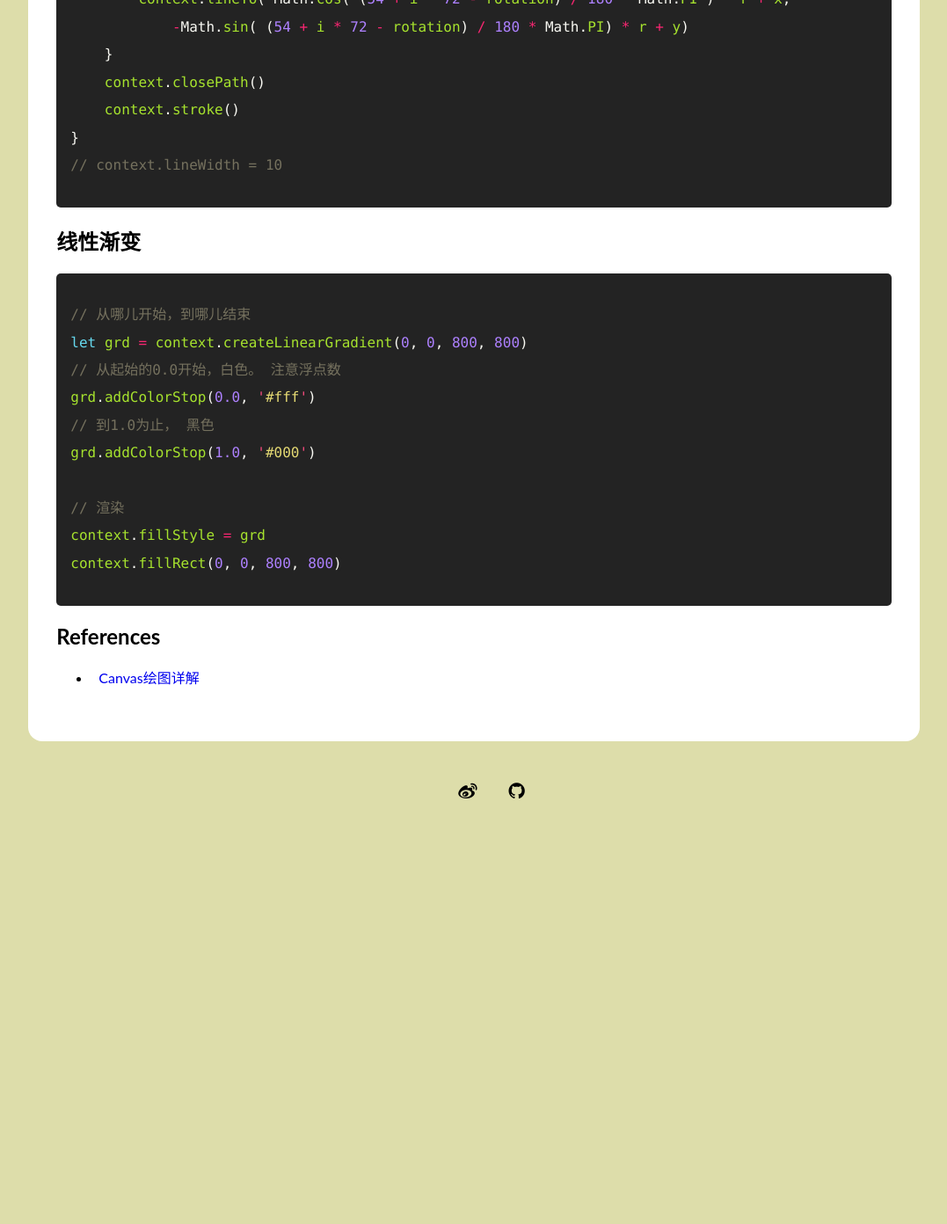
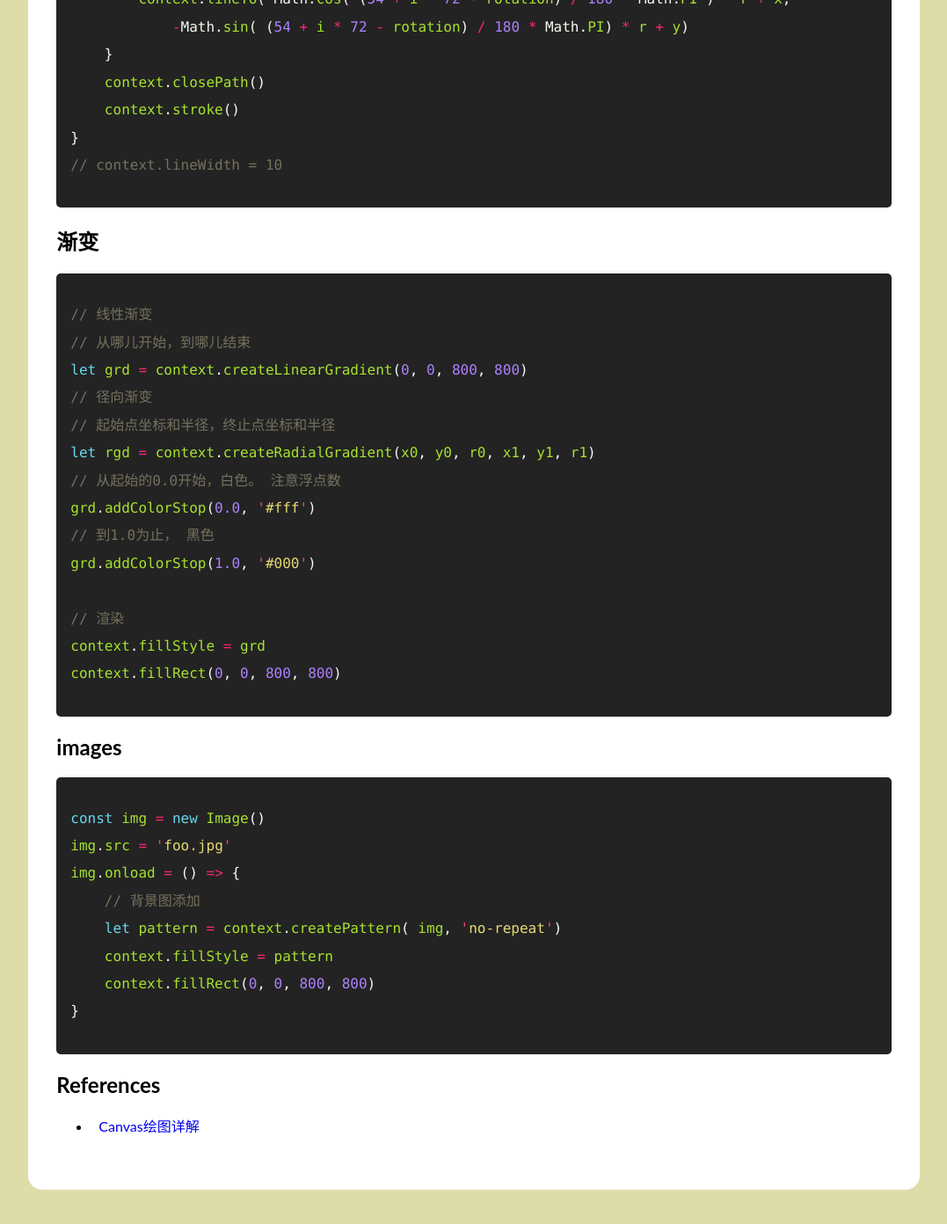
Before and after one commit to AnnatarHe/AnnatarHe.github.io, a Jekyll site: the page built from _posts/2016-03-05-begin-with-canvas.md, in a window 1280 px wide and 1400 px high, scrolled down 3421 px. Shown: the top 1392 px of the window at 88% size, without its empty margins (101-1178 px from the left). Built offline with Jekyll 4.4.1, drawn with Linux system fonts in a browser that asks for light colours; nearby versions of some CDN libraries; some web fonts are replaced; comment, search, counter and statistics services are not loaded; before the commit the page ends 4345 px from its top, so only the background shows below that.

```diff
--- a/_posts/2016-03-05-begin-with-canvas.md
+++ b/_posts/2016-03-05-begin-with-canvas.md
@@ -119,11 +119,15 @@ function drawStar( cxt, r, R, x, y, rotation) {
 // context.lineWidth = 10
 {% endhighlight %}
 
-## 线性渐变
+## 渐变
 
 {% highlight js %}
+// 线性渐变
 // 从哪儿开始，到哪儿结束
 let grd = context.createLinearGradient(0, 0, 800, 800)
+// 径向渐变
+// 起始点坐标和半径，终止点坐标和半径
+let rgd = context.createRadialGradient(x0, y0, r0, x1, y1, r1)
 // 从起始的0.0开始，白色。 注意浮点数
 grd.addColorStop(0.0, '#fff')
 // 到1.0为止， 黑色
@@ -134,6 +138,19 @@ context.fillStyle = grd
 context.fillRect(0, 0, 800, 800)
 {% endhighlight %}
 
+## images
+
+{% highlight js %}
+const img = new Image()
+img.src = 'foo.jpg'
+img.onload = () => {
+    // 背景图添加
+    let pattern = context.createPattern( img, 'no-repeat')
+    context.fillStyle = pattern
+    context.fillRect(0, 0, 800, 800)
+}
+{% endhighlight %}
+
 
 ## References
 
```
Also changed, not shown: _posts/2016-03-09-interview-in-ali.md (added, +200 -0 lines).
